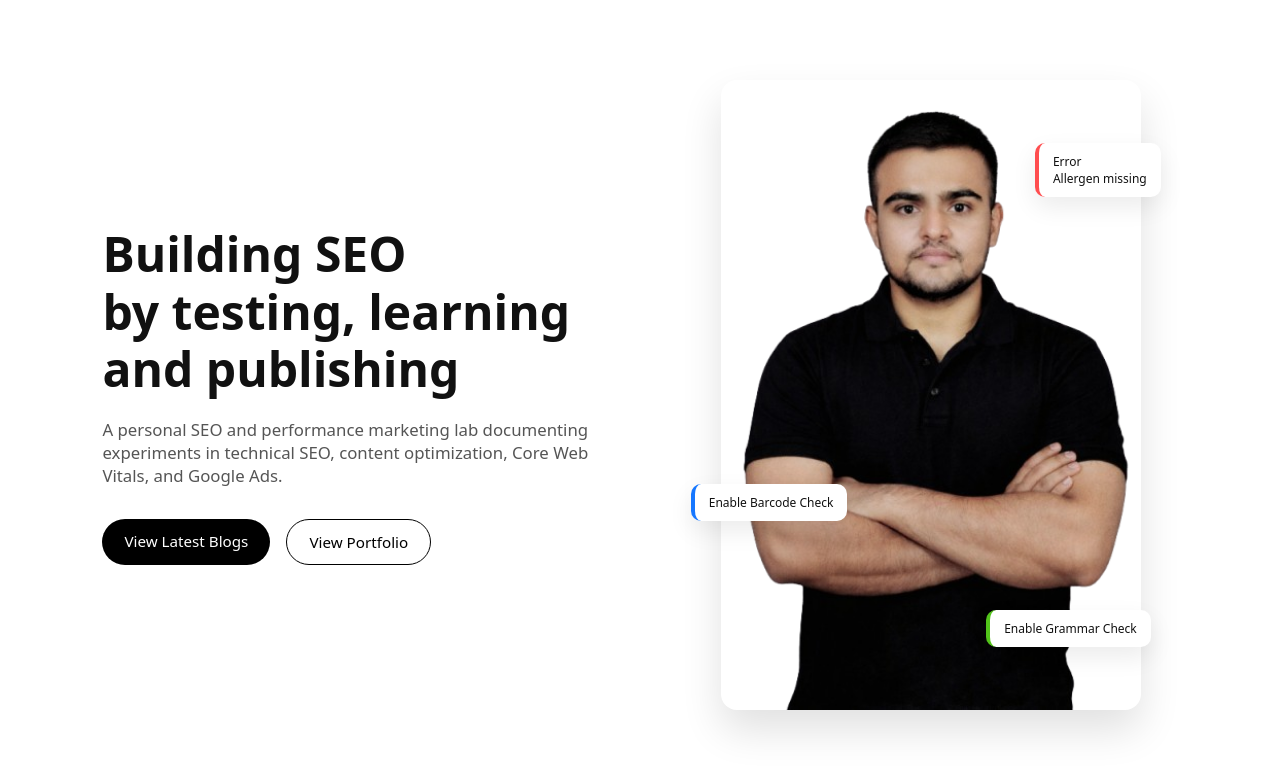
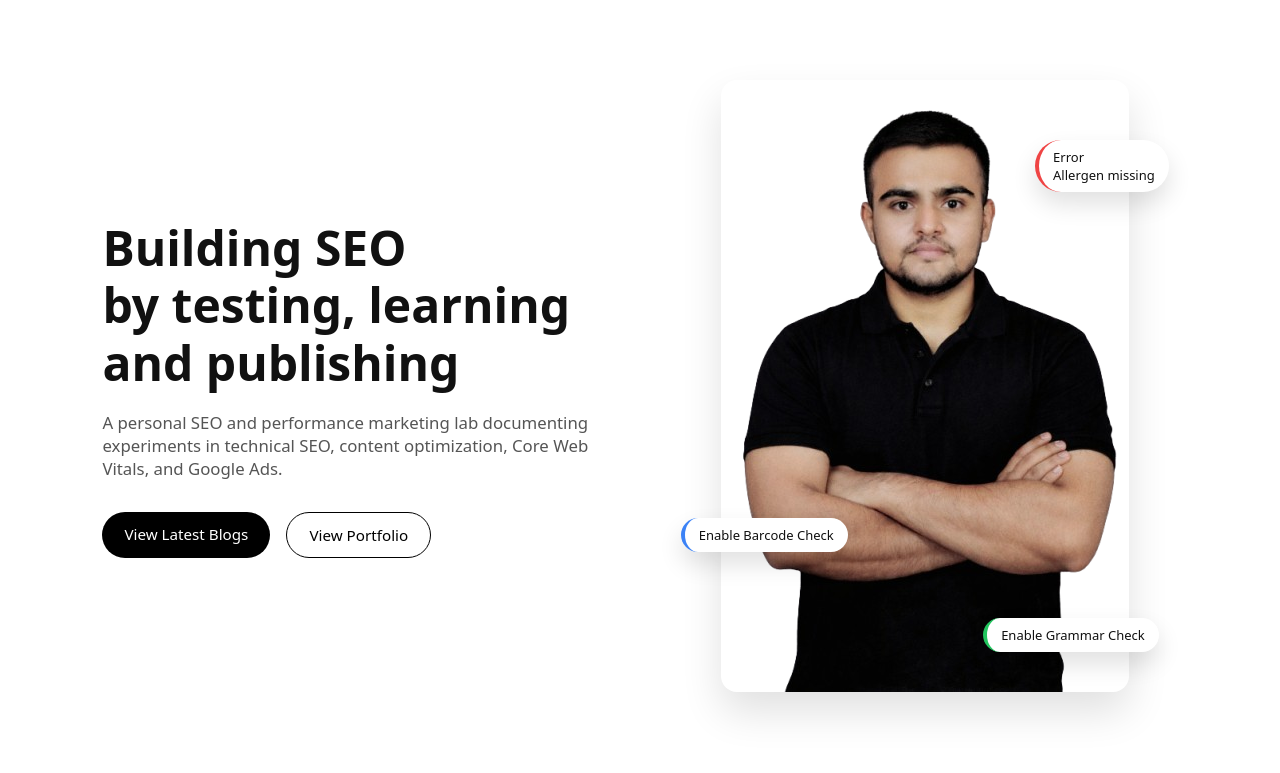
Before and after one commit to uddeshbommawar/uddeshbommawar.github.io, a Jekyll site: the page built from index.md, in a window 1280 px wide. Shown: the top 773 px of the page. Built offline with Jekyll 4.4.1, drawn with Linux system fonts in a browser that asks for light colours.

Commit message:
Update main.css

```diff
--- a/assets/css/main.css
+++ b/assets/css/main.css
@@ -120,3 +120,97 @@ body {
     margin: 0 auto;
   }
 }
+/* ================================
+   Image Wrapper (Anchor Element)
+   ================================ */
+
+.image-wrapper {
+  position: relative;
+  display: inline-block;
+}
+
+/* ================================
+   Profile Image (already used)
+   ================================ */
+
+.profile-photo {
+  max-width: 420px;
+  border-radius: 16px;
+  box-shadow: 0 20px 40px rgba(0, 0, 0, 0.12);
+  transition: transform 0.3s ease, box-shadow 0.3s ease;
+}
+
+.profile-photo:hover {
+  transform: translateY(-4px);
+  box-shadow: 0 30px 60px rgba(0, 0, 0, 0.18);
+}
+
+/* ================================
+   Floating Badges (Base)
+   ================================ */
+
+.badge {
+  position: absolute;
+  background: #ffffff;
+  padding: 8px 14px;
+  border-radius: 999px;
+  font-size: 13px;
+  font-weight: 500;
+  white-space: nowrap;
+  z-index: 10;
+
+  box-shadow: 0 12px 25px rgba(0, 0, 0, 0.12);
+
+  animation: float 3s ease-in-out infinite;
+}
+
+/* ================================
+   Badge Positions
+   ================================ */
+
+.badge.error {
+  top: 60px;
+  right: -40px;
+  border-left: 4px solid #ef4444;
+  animation-delay: 0s;
+}
+
+.badge.barcode {
+  bottom: 140px;
+  left: -40px;
+  border-left: 4px solid #3b82f6;
+  animation-delay: 1s;
+}
+
+.badge.grammar {
+  bottom: 40px;
+  right: -30px;
+  border-left: 4px solid #22c55e;
+  animation-delay: 2s;
+}
+
+/* ================================
+   Floating Animation
+   ================================ */
+
+@keyframes float {
+  0% {
+    transform: translateY(0);
+  }
+  50% {
+    transform: translateY(-6px);
+  }
+  100% {
+    transform: translateY(0);
+  }
+}
+
+/* ================================
+   Mobile Safety
+   ================================ */
+
+@media (max-width: 768px) {
+  .badge {
+    display: none;
+  }
+}
```
